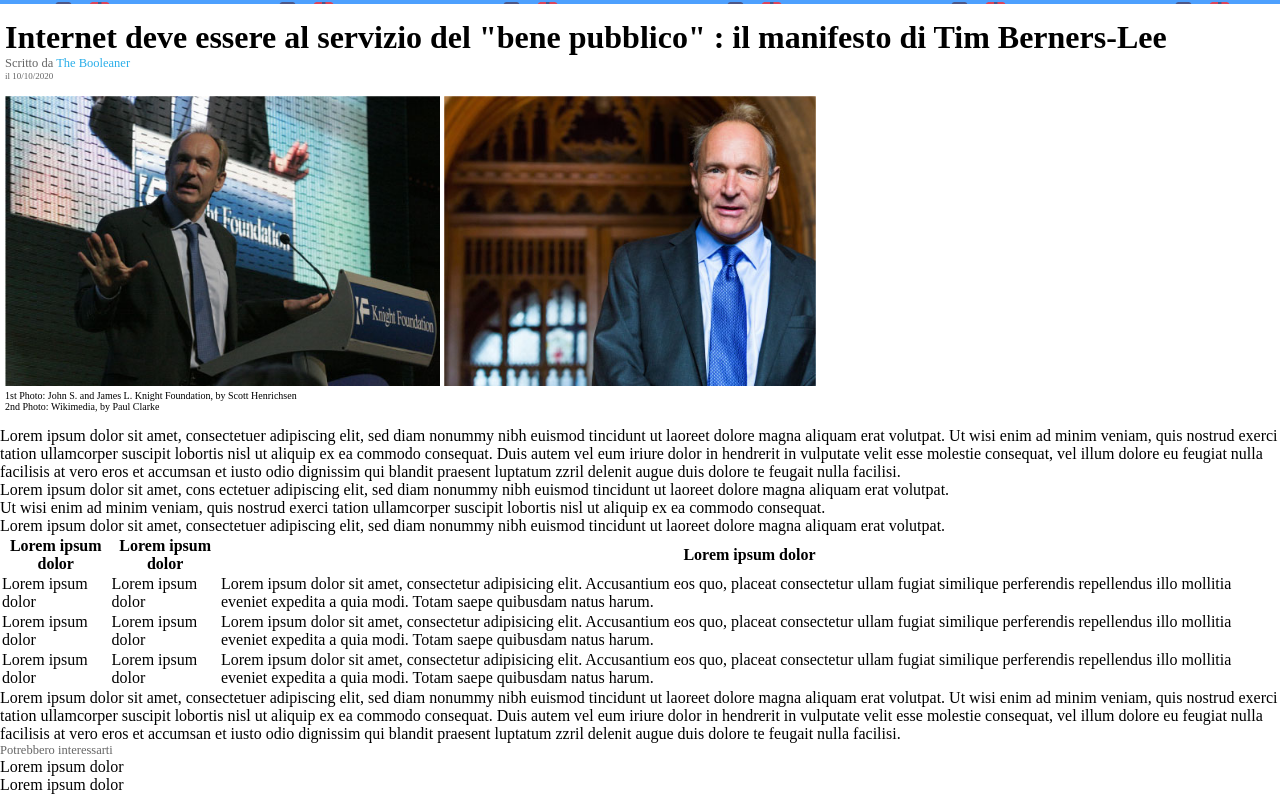
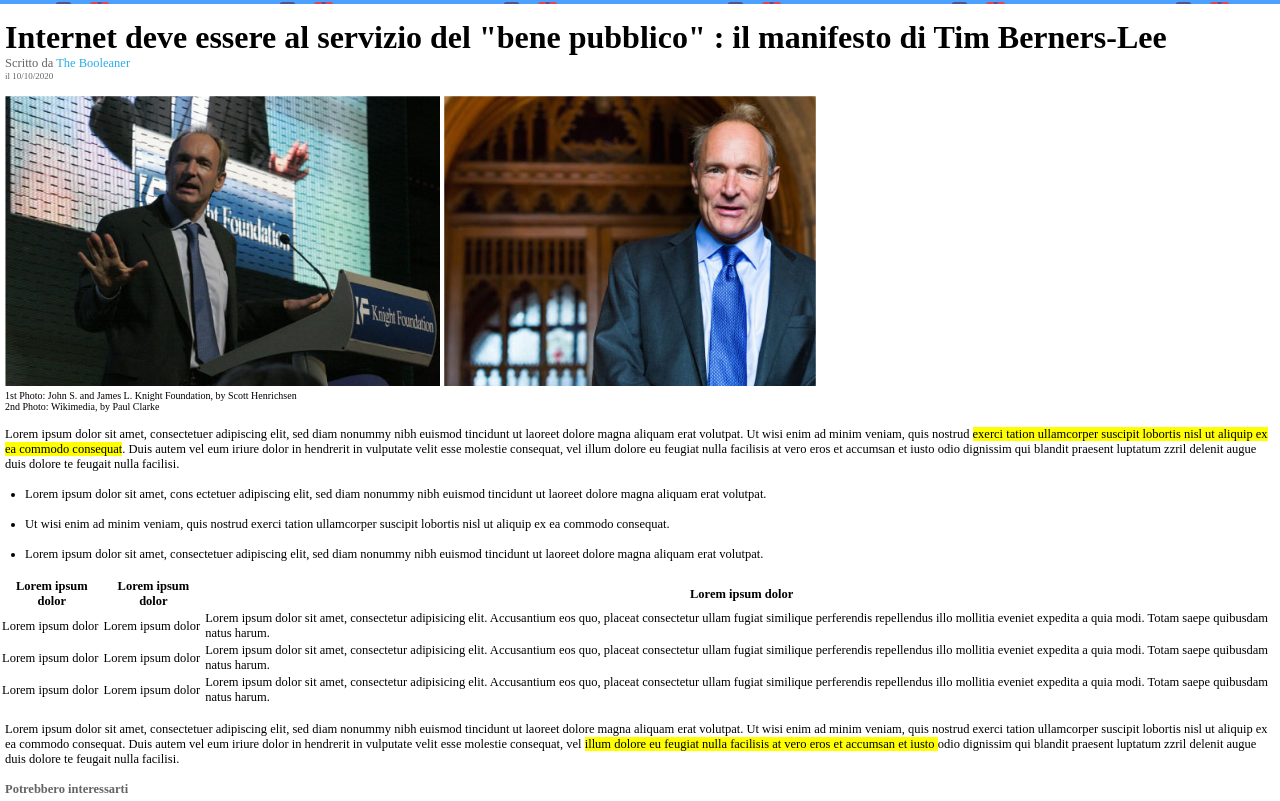
Before and after one commit to MattiaPiazzolla/html-css-booleaner, a plain HTML site: page index.html in a window 1280 px wide. Shown: the part 71-872 px from the top of the page. Drawn offline with Linux system fonts and the light colour scheme.

Commit message:
[UPD] styled all the text and added suggestion pictures

```diff
--- a/css/style.css
+++ b/css/style.css
@@ -1,7 +1,6 @@
 *{
     margin: 0;
     padding: 0;
-    box-sizing: border-box;
 }
 
 header{
@@ -55,3 +54,47 @@ a{
     font-size: 10px;
     font-weight: 100;
 }
+
+p, li{
+    font-size: 12.5px;
+    margin: 15px 5px;
+}
+
+.highlighted{
+    background-color: yellow;
+}
+
+ul{
+    margin: 15px 20px;
+}
+
+table{
+    font-size: 12.5px;
+    margin-bottom: 15px;
+}
+
+.footer-suggestions{
+    font-weight: 600;
+    margin-bottom: 5px;
+    margin-left: 5px;
+}
+
+.first{
+    background-image: url(../img/monitor.jpg);
+    background-size:cover;
+}
+
+.second{
+    background-image: url(../img/graph.jpg);
+    background-size: cover;
+    margin-top: 10px;
+}
+
+.suggestion-box{
+    height: 100px;
+    width: 150px;
+    padding: 10px;
+    color: white;
+    font-weight: 800;
+    margin-left: 5px;
+}
--- a/index.html
+++ b/index.html
@@ -29,6 +29,7 @@
         </div>
         <!--contenuto articolo-->
         <div>
+            <div class="pharagraph-container"></div>
             <p class="article-content">
                 Lorem ipsum dolor sit amet, consectetuer adipiscing elit, sed diam nonummy nibh euismod tincidunt ut laoreet dolore magna aliquam erat volutpat. Ut wisi enim ad minim veniam, quis nostrud <span class="highlighted">exerci tation ullamcorper suscipit lobortis nisl ut aliquip ex ea commodo consequat</span>. Duis autem vel eum iriure dolor in hendrerit in vulputate velit esse molestie consequat, vel illum dolore eu feugiat nulla facilisis at vero eros et accumsan et iusto odio dignissim qui blandit praesent luptatum
                 zzril delenit augue duis dolore te feugait nulla facilisi.
```
